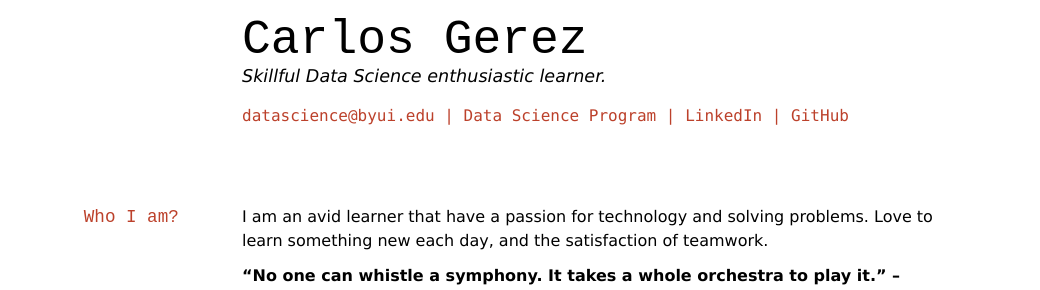
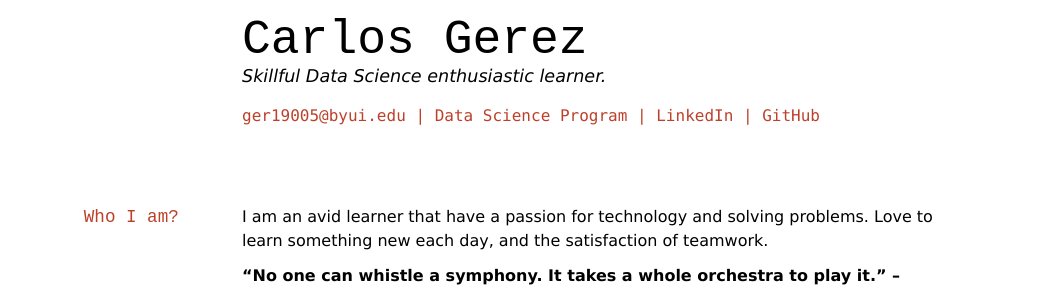
Before and after one commit to carlosdgerez/Gerez-Resume, a Jekyll site: the page built from docs/index.md, in a window 1280 px wide. Shown: the top 290 px of the page, without its empty margins (90-1130 px from the left). Built offline with Jekyll 4.4.1, drawn with Linux system fonts in a browser that asks for light colours.

Commit message:
update email 1

```diff
--- a/docs/index.md
+++ b/docs/index.md
@@ -6,7 +6,7 @@ title: Carlos Gerez's CV
 Skillful Data Science enthusiastic learner.
 
 <div id="webaddress">
-<a href="mailto:datascience@byui.edu">datascience@byui.edu</a>
+<a href="mailto:ger19005@byui.edu">ger19005@byui.edu</a>
 | <a href="https://byuidatascience.github.io/">Data Science Program</a>
 | <a href="https://www.linkedin.com/in/carlos-gerez-solid-state928b98a4/">LinkedIn</a>
 | <a href="https://github.com/carlosdgerez?tab=repositories">GitHub</a>
```
